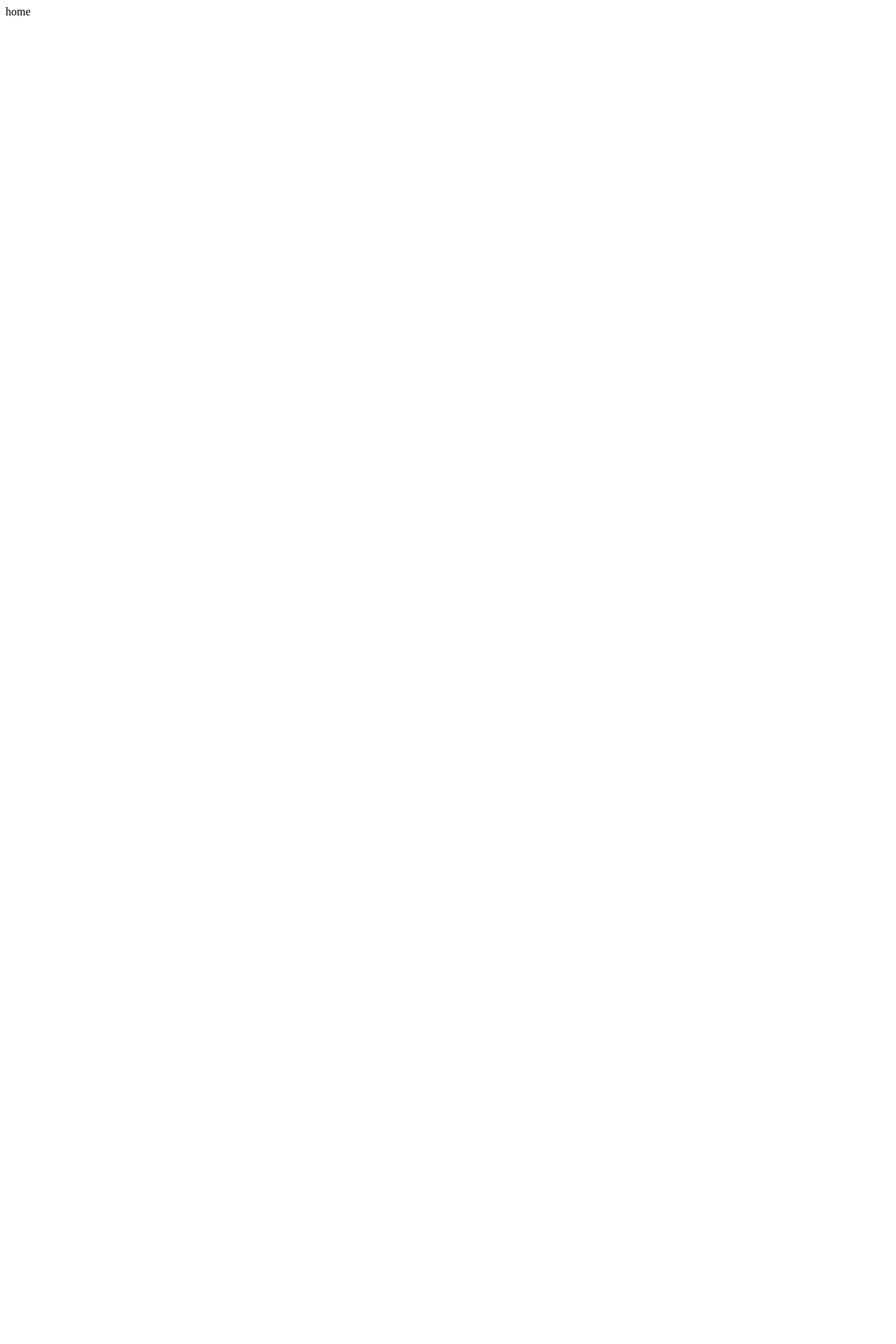
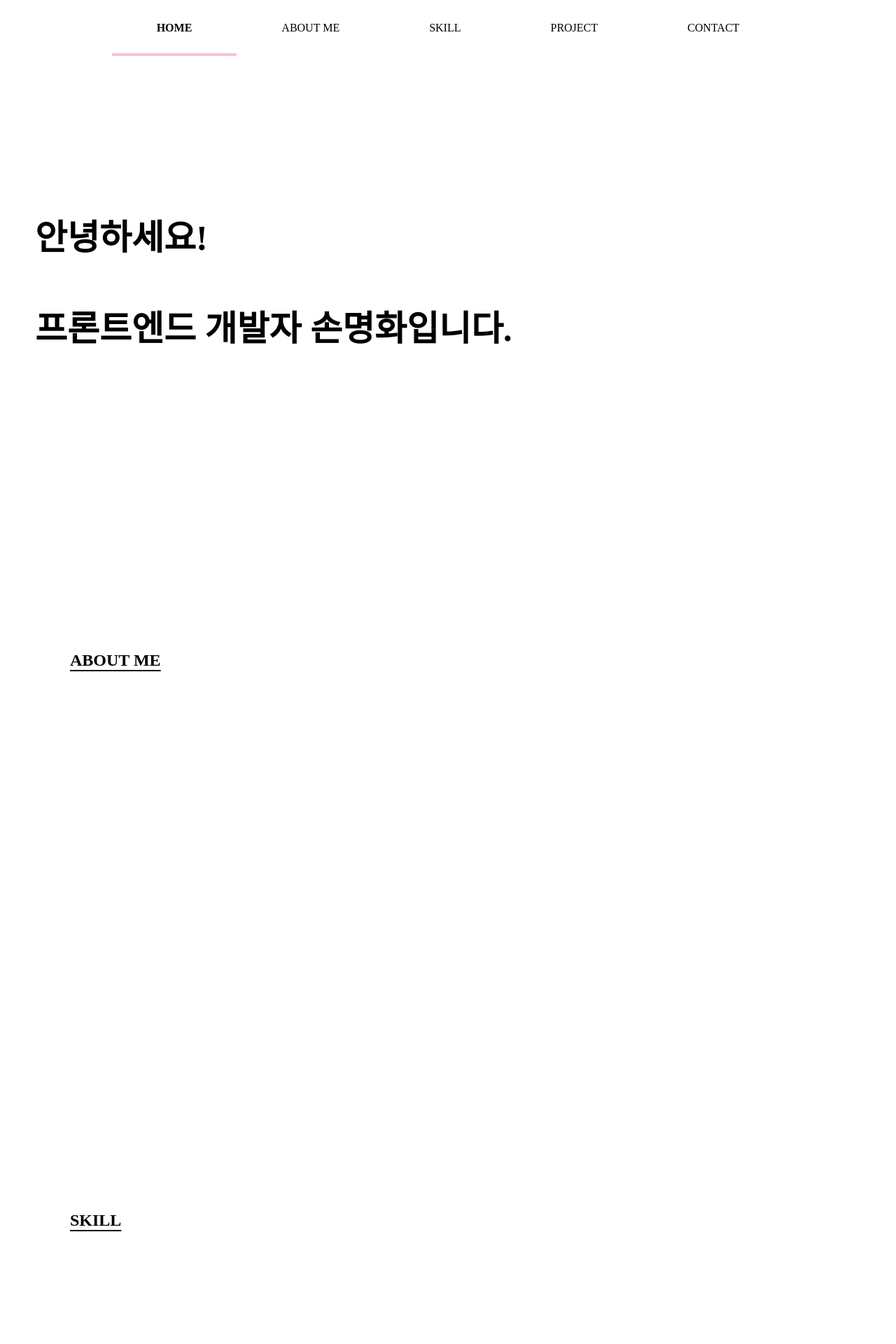
Before and after one commit to SonMyeongHwa/portfolio, a Next.js app: page / in a window 1280 px wide. Shown: the top 1920 px of the page at 70% size. Before the commit the page ends 800 px from the top, so only its background shows below. Built offline with nearby package versions, Linux system fonts and the light colour scheme; a web font is replaced by a local one.

Commit message:
초기세팅 수정

```diff
--- a/package.json
+++ b/package.json
@@ -11,6 +11,7 @@
   "dependencies": {
     "@emotion/react": "^11.11.4",
     "@emotion/styled": "^11.11.0",
+    "framer-motion": "^11.0.22",
     "next": "14.1.4",
     "react": "^18",
     "react-dom": "^18"
--- /dev/null
+++ b/public/reset.css
@@ -0,0 +1,130 @@
+html,
+body,
+div,
+span,
+applet,
+object,
+iframe,
+h1,
+h2,
+h3,
+h4,
+h5,
+h6,
+p,
+blockquote,
+pre,
+a,
+abbr,
+acronym,
+address,
+big,
+cite,
+code,
+del,
+dfn,
+em,
+img,
+ins,
+kbd,
+q,
+s,
+samp,
+small,
+strike,
+strong,
+sub,
+sup,
+tt,
+var,
+b,
+u,
+i,
+center,
+dl,
+dt,
+dd,
+ol,
+ul,
+li,
+fieldset,
+form,
+label,
+legend,
+table,
+caption,
+tbody,
+tfoot,
+thead,
+tr,
+th,
+td,
+article,
+aside,
+canvas,
+details,
+embed,
+figure,
+figcaption,
+footer,
+header,
+hgroup,
+menu,
+nav,
+output,
+ruby,
+section,
+summary,
+time,
+mark,
+audio,
+video {
+  margin: 0;
+  padding: 0;
+  border: 0;
+  vertical-align: baseline;
+}
+
+/* HTML5 display-role reset for older browsers */
+article,
+aside,
+details,
+figcaption,
+figure,
+footer,
+header,
+hgroup,
+menu,
+nav,
+section {
+  display: block;
+}
+
+ol,
+ul,
+li {
+  list-style: none;
+}
+
+blockquote,
+q {
+  quotes: none;
+}
+
+blockquote:before,
+blockquote:after,
+q:before,
+q:after {
+  content: "";
+  content: none;
+}
+
+table {
+  border-collapse: collapse;
+  border-spacing: 0;
+}
+
+a {
+  color: inherit;
+  text-decoration: none;
+}
--- /dev/null
+++ b/src/app/_components/AboutMe.tsx
@@ -0,0 +1,30 @@
+"use client";
+
+import styled from "@emotion/styled";
+
+type Props = {
+  element: any;
+};
+
+const AboutMe = ({ element }: Props) => {
+  return (
+    <Container ref={element}>
+      <h2 className="title">ABOUT ME</h2>
+    </Container>
+  );
+};
+
+export default AboutMe;
+
+const Container = styled.section`
+  height: 100vh;
+  box-sizing: border-box;
+  padding: 130px 100px;
+
+  .title {
+    font-size: 24px;
+    text-decoration: underline;
+    text-underline-position: under;
+    margin-bottom: 80px;
+  }
+`;
--- /dev/null
+++ b/src/app/_components/Contact.tsx
@@ -0,0 +1,29 @@
+"use client";
+
+import styled from "@emotion/styled";
+
+type Props = {
+  element: any;
+};
+
+const Contact = ({ element }: Props) => {
+  return (
+    <Container ref={element}>
+      <h2 className="title">CONTACT</h2>
+    </Container>
+  );
+};
+
+export default Contact;
+
+const Container = styled.section`
+  height: 100vh;
+  box-sizing: border-box;
+  padding: 130px 100px;
+
+  .title {
+    font-size: 24px;
+    text-decoration: underline;
+    text-underline-position: under;
+  }
+`;
--- /dev/null
+++ b/src/app/_components/Home.tsx
@@ -0,0 +1,34 @@
+'use client';
+
+import styled from '@emotion/styled';
+
+type Props = {
+  element: any;
+};
+
+const Home = ({ element }: Props) => {
+  return (
+    <Container ref={element}>
+      <Info>
+        안녕하세요!
+        <br />
+        <br />
+        프론트엔드 개발자 손명화입니다.
+      </Info>
+    </Container>
+  );
+};
+
+export default Home;
+
+const Container = styled.section`
+  height: 100vh;
+  display: flex;
+  align-items: center;
+`;
+
+const Info = styled.h1`
+  font-size: 50px;
+  font-weight: bold;
+  margin-left: 50px;
+`;
--- /dev/null
+++ b/src/app/_components/Project.tsx
@@ -0,0 +1,29 @@
+"use client";
+
+import styled from "@emotion/styled";
+
+type Props = {
+  element: any;
+};
+
+const Project = ({ element }: Props) => {
+  return (
+    <Container ref={element}>
+      <h2 className="title">PROJECT</h2>
+    </Container>
+  );
+};
+
+export default Project;
+
+const Container = styled.section`
+  height: 100vh;
+  box-sizing: border-box;
+  padding: 130px 100px;
+
+  .title {
+    font-size: 24px;
+    text-decoration: underline;
+    text-underline-position: under;
+  }
+`;
--- /dev/null
+++ b/src/app/_components/Skill.tsx
@@ -0,0 +1,30 @@
+"use client";
+
+import styled from "@emotion/styled";
+
+type Props = {
+  element: any;
+};
+
+const Skill = ({ element }: Props) => {
+  return (
+    <Container ref={element}>
+      <h2 className="title">SKILL</h2>
+    </Container>
+  );
+};
+
+export default Skill;
+
+const Container = styled.section`
+  height: 100vh;
+  box-sizing: border-box;
+  padding: 130px 100px;
+
+  .title {
+    font-size: 24px;
+    text-decoration: underline;
+    text-underline-position: under;
+    margin-bottom: 100px;
+  }
+`;
--- a/src/app/layout.tsx
+++ b/src/app/layout.tsx
@@ -1,3 +1,6 @@
+import "/public/reset.css";
+import "@/styles/global.css";
+
 export const metadata = {
   title: "myeonghwa's portfolio",
   description: "Generated by mh",
--- a/src/app/page.tsx
+++ b/src/app/page.tsx
@@ -1,8 +1,100 @@
+'use client';
 
-export default function Home() {
+import styled from '@emotion/styled';
+import Home from './_components/Home';
+import AboutMe from './_components/AboutMe';
+import Skill from './_components/Skill';
+import Project from './_components/Project';
+import Contact from './_components/Contact';
+import { useState } from 'react';
+import { useObserver } from '@/hook/useObserver';
+import { motion } from 'framer-motion';
+
+const Page = () => {
+  const [isFocused, setIsfocused] = useState('HOME');
+
+  const menus = [
+    {
+      label: 'HOME',
+      observe: useObserver('HOME', setIsfocused),
+    },
+    {
+      label: 'ABOUT ME',
+      observe: useObserver('ABOUT ME', setIsfocused),
+    },
+    {
+      label: 'SKILL',
+      observe: useObserver('SKILL', setIsfocused),
+    },
+    {
+      label: 'PROJECT',
+      observe: useObserver('PROJECT', setIsfocused),
+    },
+    {
+      label: 'CONTACT',
+      observe: useObserver('CONTACT', setIsfocused),
+    },
+  ];
+
+  const onScroll = (refcurrent: React.RefObject<HTMLDivElement>, name: string) => {
+    refcurrent.current?.scrollIntoView({ behavior: 'smooth' });
+  };
+
   return (
-    <div>
-      home
-    </div>
+    <>
+      <Header>
+        {menus.map((menu) => {
+          const isActive = isFocused === menu.label;
+          return (
+            <span className={isActive ? 'menu active' : 'menu'} key={menu.label} onClick={() => onScroll(menu.observe, menu.label)}>
+              {menu.label}
+              {isActive && <Underline layoutId="underline" />}
+            </span>
+          );
+        })}
+      </Header>
+      <Home element={menus[0].observe} />
+      <AboutMe element={menus[1].observe} />
+      <Skill element={menus[2].observe} />
+      <Project element={menus[3].observe} />
+      <Contact element={menus[4].observe} />
+    </>
   );
-}
+};
+
+export default Page;
+
+const Header = styled(motion.header)`
+  width: 100%;
+  height: 80px;
+  background: transparent;
+  backdrop-filter: blur(6px);
+
+  display: flex;
+  align-items: center;
+  justify-content: center;
+  box-sizing: border-box;
+  padding: 0 50px;
+
+  position: fixed;
+  z-index: 999;
+
+  .menu {
+    cursor: pointer;
+    padding: 0 4em;
+    position: relative;
+  }
+
+  .active {
+    font-weight: bold;
+  }
+`;
+
+const Underline = styled(motion.div)`
+  position: absolute;
+  top: 45px;
+  left: 0px;
+  width: 100%;
+  background: pink;
+  height: 4px;
+`;
--- /dev/null
+++ b/src/hook/useObserver.tsx
@@ -0,0 +1,23 @@
+import { useEffect, useRef } from 'react';
+
+export const useObserver = (navName: string, setNavName: React.Dispatch<React.SetStateAction<string>>) => {
+  const options = { threshold: 0.5 };
+  const refElement = useRef<HTMLDivElement>(null);
+
+  useEffect(() => {
+    const observer = new IntersectionObserver((entries, observer) => {
+      console.log(entries[0], navName);
+      if (entries[0].isIntersecting) {
+        setNavName(navName);
+      }
+    }, options);
+
+    if (refElement.current) {
+      observer.observe(refElement.current);
+    }
+
+    return () => observer.disconnect();
+  }, []);
+
+  return refElement;
+};
```
Also changed, not shown: .prettierrc.json (added), 1 other file (tests, documents, lock files or other folders).
